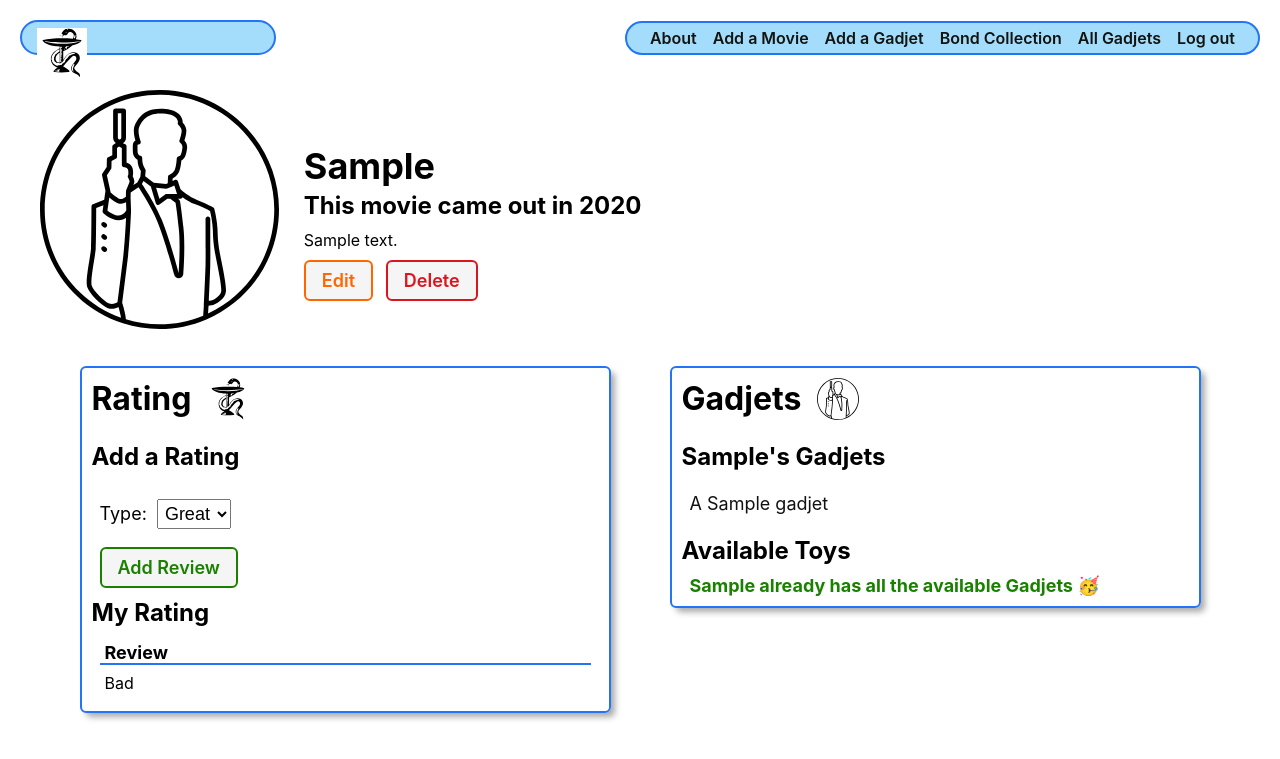
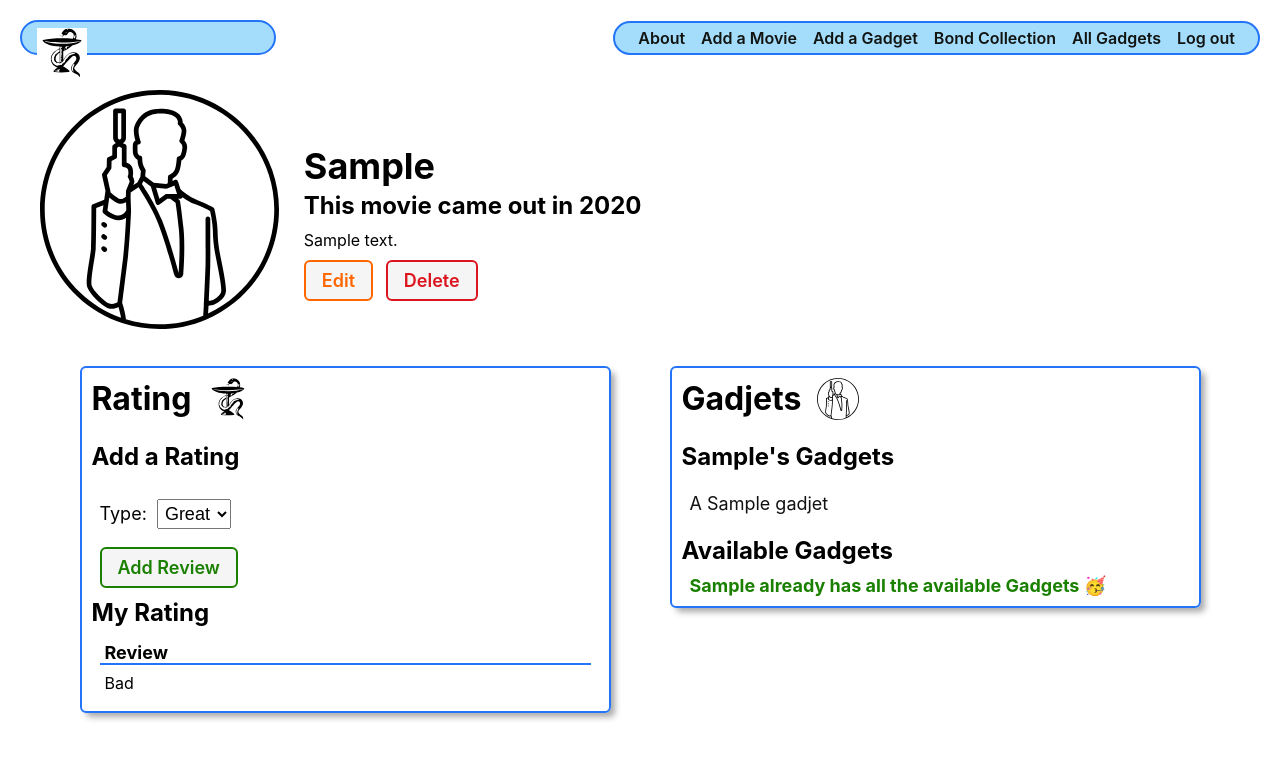
Before and after one commit to CoolRy1031/Bond-Collection, a Django app: page /bonds/1/ in a window 1280 px wide. Shown: the top 759 px of the page. Run offline with Django 4.2, Linux system fonts and the light colour scheme; a user stored in the database is signed in; tables that the repository leaves empty hold one stand-in row (values such as "Sample post").

Commit message:
fix gadget spelling

```diff
--- a/main_app/templates/base.html
+++ b/main_app/templates/base.html
@@ -31,9 +31,9 @@
         {% if user.is_authenticated %}
         <li><a href="{% url 'about'%}">About</a></li>
         <li><a href="{% url 'bonds_create' %}">Add a Movie</a></li>
-        <li><a href="{% url 'gadjets_create' %}">Add a Gadjet</a></li>
+        <li><a href="{% url 'gadjets_create' %}">Add a Gadget</a></li>
         <li><a href="{% url 'bonds_index' %}">Bond Collection</a></li>
-        <li><a href="{% url 'gadjets_index' %}">All Gadjets</a></li>
+        <li><a href="{% url 'gadjets_index' %}">All Gadgets</a></li>
         <li><a href="{% url 'logout' %}">Log out</a></li>
         {% else %}
         <li><a href="{% url 'about' %}">About</a></li>
--- a/main_app/templates/bonds/detail.html
+++ b/main_app/templates/bonds/detail.html
@@ -72,7 +72,7 @@
       <h2>Gadjets</h2>
       <img src="{% static 'images/007-bond.svg'%}" alt="A ball of string" />
     </div>
-    <h3>{{ bond.movie }}'s Gadjets</h3>
+    <h3>{{ bond.movie }}'s Gadgets</h3>
     <div class="subsection-content">
       {% if bond.gadjets.count %}
         {% for gadjet in bond.gadjets.all %}
@@ -83,10 +83,10 @@
           </div>
         {% endfor %}
       {% else %}
-        <p class="no-toys">{{bond.movie}} doesn't have any Gadjets 😞</p>
+        <p class="no-toys">{{bond.movie}} doesn't have any Gadgets 😞</p>
       {% endif %}
     </div>
-    <h3>Available Toys</h3>
+    <h3>Available Gadgets</h3>
     <div class="subsection-content">
       {% comment %} We'll display available toys here {% endcomment %}
       {% if gadjets.count %}
@@ -97,13 +97,13 @@
             </a>
             <form action="{% url 'assoc_gadjet' bond.id gadjet.id %}" method="post">
               {% csrf_token %}
-              <button type="submit" class="btn submit">Equip Gadjet</button>
+              <button type="submit" class="btn submit">Equip Gadget</button>
             </form>
           </div>
         {% endfor %}
       {% else %}
         <p class="all-toys">
-          {{bond.movie}} already has all the available Gadjets 🥳
+          {{bond.movie}} already has all the available Gadgets 🥳
         </p>
       {% endif %}
     </div>
--- a/main_app/templates/main_app/gadjet_confirm_delete.html
+++ b/main_app/templates/main_app/gadjet_confirm_delete.html
@@ -4,7 +4,7 @@
 {% block content %}
 
 <div class="page-header">
-  <h1>Delete Gadjet?</h1>
+  <h1>Delete Gadget?</h1>
   <img src="{% static 'images/007-bond.svg'%}" alt="A cat using a computer"/>
 </div>
 <h2>Are you sure you want to delete {{ object.name }}?</h2>
--- a/main_app/templates/main_app/gadjet_form.html
+++ b/main_app/templates/main_app/gadjet_form.html
@@ -10,7 +10,7 @@
   {% if object %}
     <h1>Edit {{object.name}}</h1>
   {% else %}
-    <h1>Add a Gadjet</h1>
+    <h1>Add a Gadget</h1>
   {% endif %}
   <img src="{% static 'images/007-bond.svg'%}" alt="A cat bond"/>
 </div>
--- a/main_app/templates/main_app/gadjet_list.html
+++ b/main_app/templates/main_app/gadjet_list.html
@@ -12,7 +12,7 @@
 {% block content %}
 
 <section class="page-header">
-  <h1>All Gadjets</h1>
+  <h1>All Gadgets</h1>
   <img src="{% static 'images/007.svg'%}" alt="A ball of string" />
 
 <section class="card-container">
```
